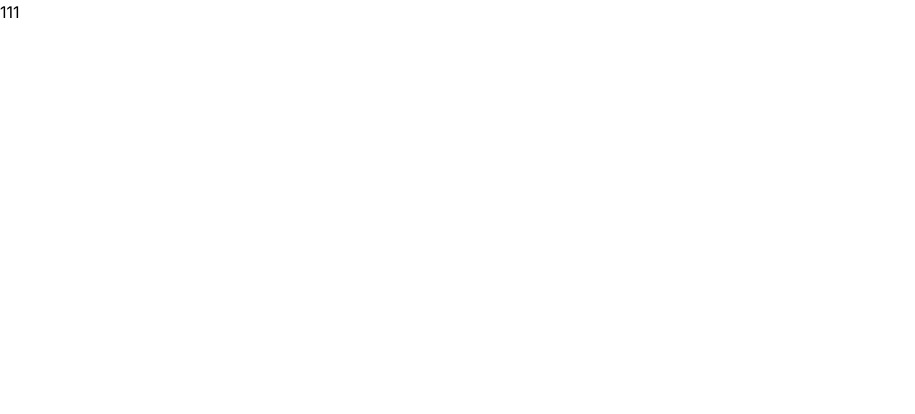
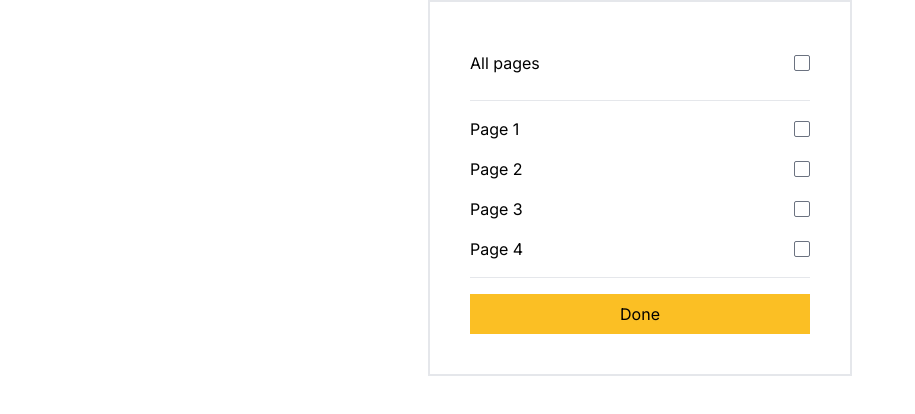
Before and after one commit to Vishnu-prathap/Ellty-assignment, a Next.js app in the folder test-assignment-1/: page / in a window 1280 px wide. Shown: the top 414 px of the page, without its empty margins (0-915 px from the left). Built offline with nearby package versions, Linux system fonts and the light colour scheme.

Commit message:
CHORE: Added basic outline of the component

```diff
--- a/test-assignment-1/src/app/page.tsx
+++ b/test-assignment-1/src/app/page.tsx
@@ -1,7 +1,32 @@
+"use client";
+export default function Home() {
+  const myFunction = () => {
+    return 1;
+  };
+  return (
+    <div className=' flex flex-col items-center justify-center'>
+      <div className='border-2 p-10 gap-y-4 flex flex-col min-w-[370px]'>
+        <div className='flex flex-row  min-h-[42px] justify-between items-center'>
+          <p>All pages</p>
+          <input type='checkbox' className=' text-blue-600 rounded-sm' />
+        </div>
+        <hr className='text-black w-[340px] decoration-5' />
 
+        {[1, 2, 3, 4].map((item, index) => {
+          return (
+            <div
+              className='flex flex-row  max-h-[164px] items-center justify-between'
+              key={index}>
+              <p>Page {item}</p>
+              <input type='checkbox' className=' text-blue-600 rounded-sm' />
+            </div>
+          );
+        })}
+        <hr className='text-black w-[340px] decoration-5' />
 
-export default function Home() {
-  return (
-    <>111</>
+        <button className="bg-amber-400  min-h-[40px] hover:bg-amber-300">Done</button>
+
+      </div>
+    </div>
   );
 }
--- a/test-assignment-1/tailwind.config.ts
+++ b/test-assignment-1/tailwind.config.ts
@@ -15,6 +15,6 @@ const config: Config = {
       },
     },
   },
-  plugins: [],
+  plugins: [require("@tailwindcss/forms")],
 };
 export default config;
```
